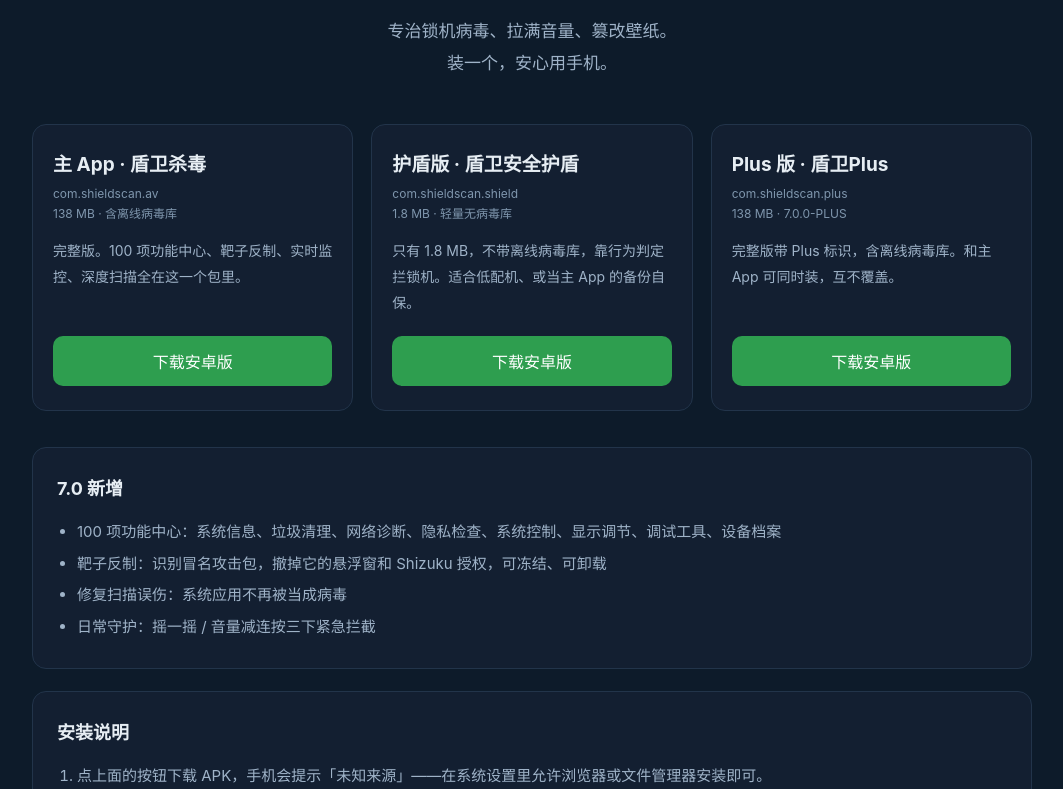
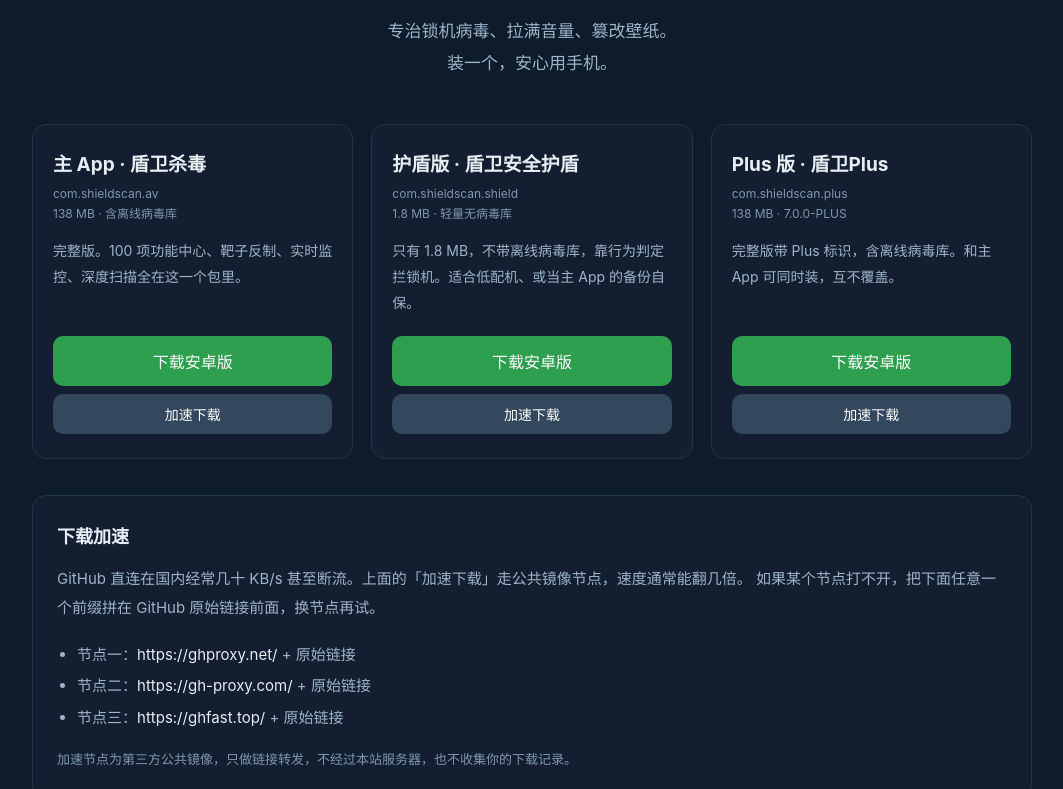
Before and after one commit to dunwei2026/dunwei2026-.github.io-, a plain HTML site: page index.html in a window 1280 px wide. Shown: the part 159-948 px from the top of the page, without its empty margins (108-1171 px from the left). Drawn offline with Linux system fonts and the light colour scheme.

Commit message:
新增 GitHub 下载加速

```diff
--- a/index.html
+++ b/index.html
@@ -26,6 +26,8 @@
   .btn:hover { background: #37b35c; }
   .btn.grey { background: #33475d; }
   .btn.grey:hover { background: #3f5670; }
+  .btn.gh { background: #33475d; margin-top: 8px; font-size: 14px; padding: 10px 0; }
+  .btn.gh:hover { background: #3f5670; }
   .sec { background: #131f31; border: 1px solid #22344a; border-radius: 14px; padding: 26px 24px; margin-bottom: 22px; }
   .sec h3 { margin: 0 0 16px; font-size: 18px; }
   .sec ul { margin: 0; padding-left: 20px; color: #9fb3c8; font-size: 15px; line-height: 2.1; }
@@ -54,6 +56,7 @@
       <div class="tag">com.shieldscan.av<br>138 MB · 含离线病毒库</div>
       <p>完整版。100 项功能中心、靶子反制、实时监控、深度扫描全在这一个包里。</p>
       <a class="btn" href="https://github.com/dunwei2026/dunwei2026-.github.io-/releases/download/7.0/ShieldScan-7.0.apk">下载安卓版</a>
+      <a class="btn gh" href="https://ghproxy.net/https://github.com/dunwei2026/dunwei2026-.github.io-/releases/download/7.0/ShieldScan-7.0.apk">加速下载</a>
     </div>
 
     <div class="card">
@@ -61,6 +64,7 @@
       <div class="tag">com.shieldscan.shield<br>1.8 MB · 轻量无病毒库</div>
       <p>只有 1.8 MB，不带离线病毒库，靠行为判定拦锁机。适合低配机、或当主 App 的备份自保。</p>
       <a class="btn" href="https://github.com/dunwei2026/dunwei2026-.github.io-/releases/download/7.0/ShieldScan-Shield-7.0.apk">下载安卓版</a>
+      <a class="btn gh" href="https://ghproxy.net/https://github.com/dunwei2026/dunwei2026-.github.io-/releases/download/7.0/ShieldScan-Shield-7.0.apk">加速下载</a>
     </div>
 
     <div class="card">
@@ -68,7 +72,24 @@
       <div class="tag">com.shieldscan.plus<br>138 MB · 7.0.0-PLUS</div>
       <p>完整版带 Plus 标识，含离线病毒库。和主 App 可同时装，互不覆盖。</p>
       <a class="btn" href="https://github.com/dunwei2026/dunwei2026-.github.io-/releases/download/7.0/ShieldScan-Plus-7.0.apk">下载安卓版</a>
+      <a class="btn gh" href="https://ghproxy.net/https://github.com/dunwei2026/dunwei2026-.github.io-/releases/download/7.0/ShieldScan-Plus-7.0.apk">加速下载</a>
     </div>
+  </div>
+
+  <div class="sec">
+    <h3>下载加速</h3>
+    <p style="color:#9fb3c8;font-size:15px;line-height:1.95;margin:0 0 16px;">
+      GitHub 直连在国内经常几十 KB/s 甚至断流。上面的「加速下载」走公共镜像节点，速度通常能翻几倍。
+      如果某个节点打不开，把下面任意一个前缀拼在 GitHub 原始链接前面，换节点再试。
+    </p>
+    <ul>
+      <li>节点一：<span style="color:#e6edf3;">https://ghproxy.net/</span> + 原始链接</li>
+      <li>节点二：<span style="color:#e6edf3;">https://gh-proxy.com/</span> + 原始链接</li>
+      <li>节点三：<span style="color:#e6edf3;">https://ghfast.top/</span> + 原始链接</li>
+    </ul>
+    <p style="color:#7f96ad;font-size:13px;line-height:1.9;margin:14px 0 0;">
+      加速节点为第三方公共镜像，只做链接转发，不经过本站服务器，也不收集你的下载记录。
+    </p>
   </div>
 
   <div class="sec">
```
